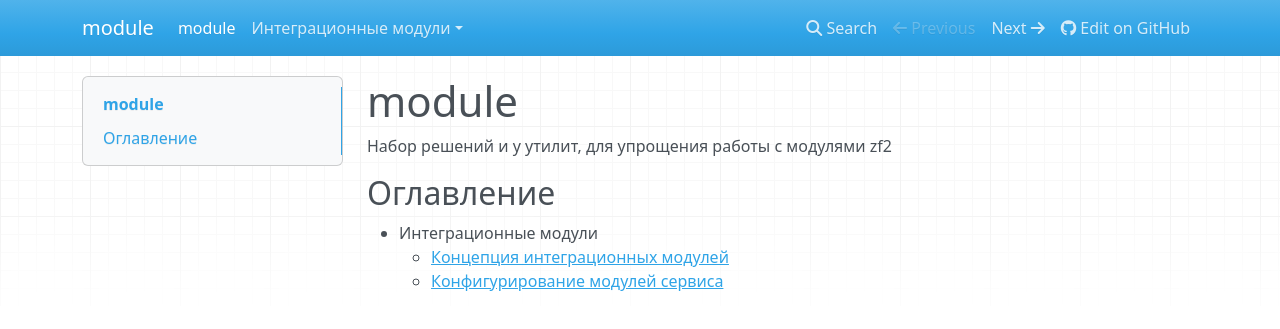
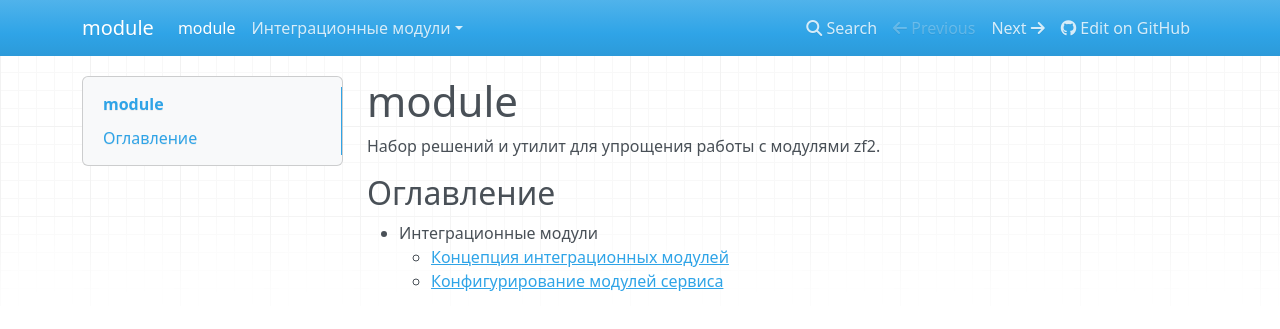
Before and after one commit to nnx-framework/Module, an MkDocs documentation site: the page built from doc/book/ru/index.md, in a window 1280 px wide. Shown: the top 329 px of the page. Built offline with MkDocs 1.6.1, drawn with Linux system fonts in a browser that asks for light colours; nearby versions of some CDN libraries; old or Windows-style settings are respelled for this version of MkDocs.

```diff
--- a/doc/book/ru/index.md
+++ b/doc/book/ru/index.md
@@ -1,6 +1,6 @@
 # module
 
-Набор решений и у утилит, для упрощения работы с модулями zf2
+Набор решений и утилит для упрощения работы с модулями zf2.
 
 ## Оглавление
 
```
